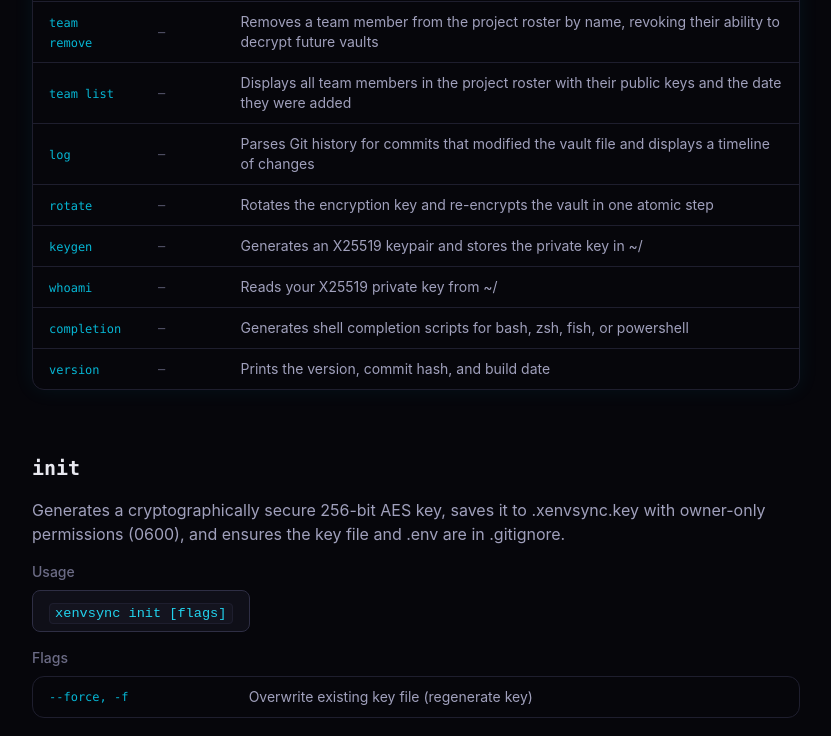
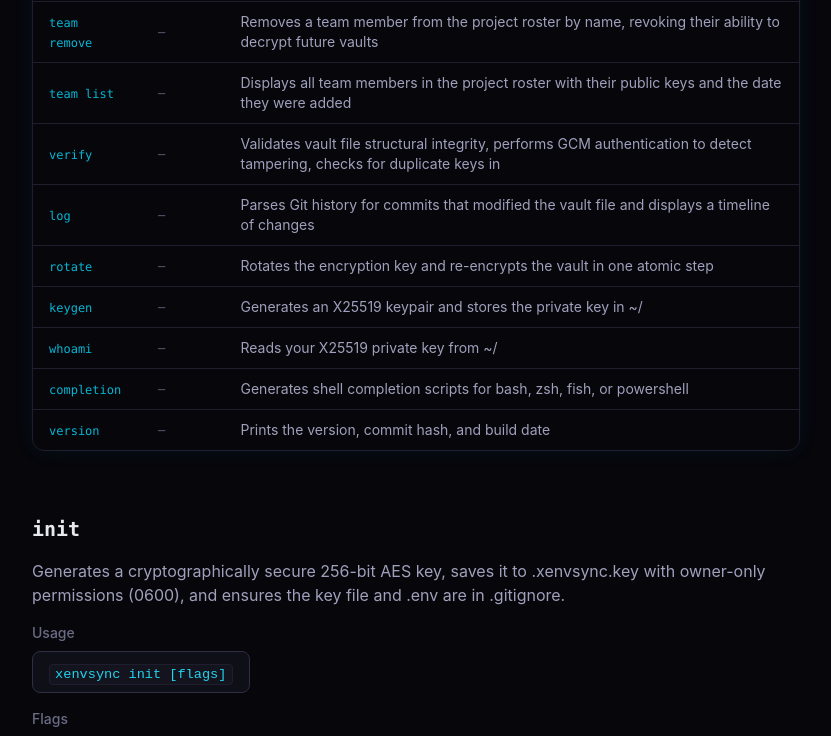
Before and after one commit to nasimstg/xenvsync, a Next.js app in the folder website/: page /docs/commands in a window 1280 px wide. Shown: the part 760-1496 px from the top of the page, without its empty margins (304-1135 px from the left). Built offline with nearby package versions, Linux system fonts and the light colour scheme.

Commit message:
Update docs and changelog for v1.8.0 (verify, pre-commit hook)

```diff
--- a/website/src/app/docs/commands/page.tsx
+++ b/website/src/app/docs/commands/page.tsx
@@ -206,6 +206,34 @@ Team roster (2 member(s)):
   NAME     PUBLIC KEY                                    ADDED
   alice    dGhpcyBpcyBhIGJhc2U2NCBwdWJsaWMga2V5...      2026-03-30
   bob      Ym9iJ3MgcHVibGljIGtleQ==...                   2026-03-30`,
+  },
+  {
+    name: "verify",
+    description:
+      "Validates vault file structural integrity, performs GCM authentication to detect tampering, checks for duplicate keys in .env files, and warns about stale vaults. Without a key, only structural checks run; with a key, full decrypt and authenticate is performed.",
+    usage: "xenvsync verify [flags]",
+    flags: [
+      { flag: "--env", description: "Environment name (e.g., staging, production)" },
+    ],
+    example: `$ xenvsync verify
+PASS  vault structure — valid V1 vault
+PASS  vault decrypt — GCM authenticated, 5 variable(s)
+PASS  duplicate keys — no duplicates in .env
+PASS  vault freshness — .env.vault is up to date
+
+Verification complete: 4 passed
+
+# With warnings
+$ xenvsync verify
+PASS  vault structure — valid V1 vault
+PASS  vault decrypt — GCM authenticated, 5 variable(s)
+WARN  duplicate key "API_KEY" appears 2 times in .env
+WARN  stale vault — .env is newer than .env.vault (consider running: xenvsync push)
+
+Verification complete: 2 passed, 2 warning(s)
+
+# Named environment
+$ xenvsync verify --env staging`,
   },
   {
     name: "log",
--- a/website/src/components/Search.tsx
+++ b/website/src/components/Search.tsx
@@ -187,6 +187,15 @@ const searchIndex: SearchEntry[] = [
     keywords: ["team", "add", "remove", "list", "roster", "public key", "member", "x25519", "sharing"],
     content:
       "team add registers a member's X25519 public key in .xenvsync-team.json. team remove revokes access. team list displays the roster. When roster exists push auto-encrypts for all members using V2 vault format.",
+  },
+  {
+    href: "/docs/commands#verify",
+    title: "Command Reference",
+    section: "Docs",
+    heading: "verify",
+    keywords: ["verify", "integrity", "tamper", "duplicate", "stale", "GCM", "pre-commit", "hook", "validation"],
+    content:
+      "verify validates vault structural integrity and GCM authentication to detect tampering. Checks for duplicate keys in .env files and warns about stale vaults. Works with --env for named environments. Pre-commit hook available in examples/hooks.",
   },
   {
     href: "/docs/commands#log",
```
Also changed, not shown: 2 other files (tests, documents, lock files or other folders).
